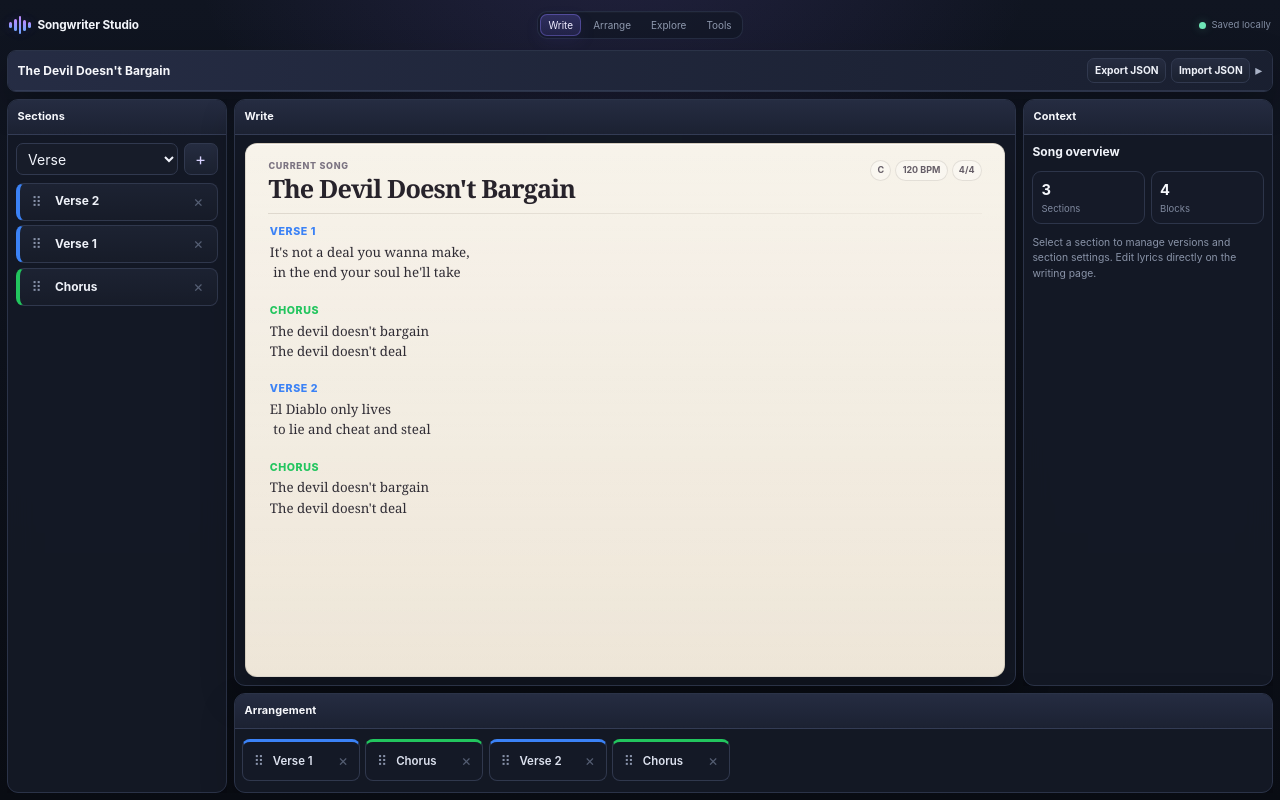
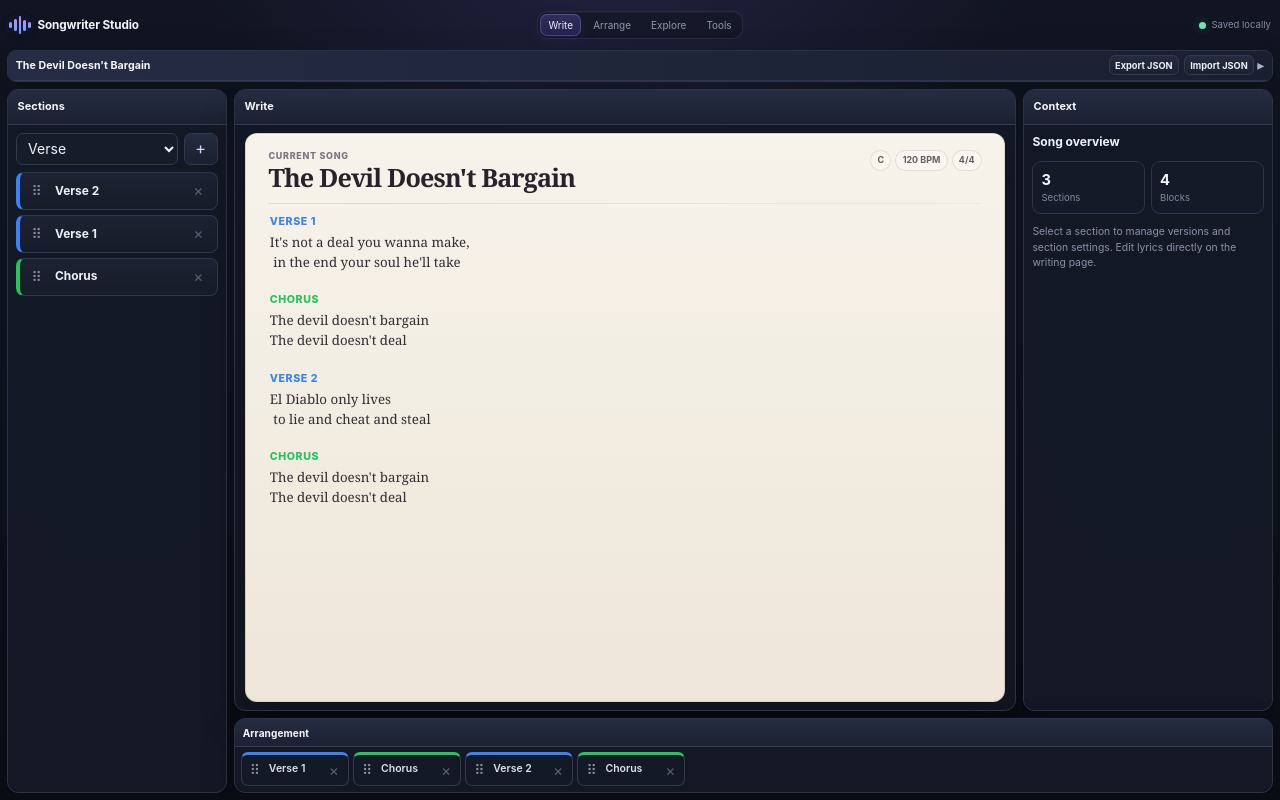
Before and after one commit to dstancomb3/Songwriter-Studio, a React (Vite) app: page / in a window 1280 px wide. Built offline with nearby package versions, Linux system fonts and the light colour scheme.

Commit message:
Refine Write selection and compact layout

```diff
--- a/src/index.css
+++ b/src/index.css
@@ -1081,3 +1081,85 @@ h4 {
     grid-template-columns: 190px minmax(0, 1fr) 220px;
   }
 }
+
+
+/* Write interaction refinement */
+
+.preview-section {
+  position: relative;
+  cursor: text;
+  transition:
+    background 140ms ease,
+    box-shadow 140ms ease;
+}
+
+.preview-section--selected {
+  background: rgba(116, 101, 170, 0.08);
+  box-shadow:
+    inset 3px 0 0 rgba(116, 101, 170, 0.2);
+}
+
+.preview-section--selected:hover {
+  background: rgba(116, 101, 170, 0.11);
+}
+
+.song-strip .app-panel__header {
+  min-height: 28px;
+  padding: 0.3rem 0.55rem;
+}
+
+.song-strip .app-panel__header > span:first-child {
+  font-size: 0.76rem;
+}
+
+.song-strip .app-panel__header-actions {
+  gap: 0.22rem;
+}
+
+.song-strip .app-panel__header-actions button {
+  padding: 0.18rem 0.38rem;
+  border-radius: 6px;
+  font-size: 0.66rem;
+}
+
+.workspace-arrangement .app-panel__header {
+  min-height: 28px;
+  padding: 0.3rem 0.55rem;
+  font-size: 0.72rem;
+}
+
+.workspace-arrangement .app-panel__body {
+  padding: 0.28rem 0.42rem 0.34rem;
+}
+
+.arrangement-track {
+  min-height: 36px;
+  gap: 0.3rem;
+}
+
+.arrangement-item--horizontal {
+  min-width: 108px;
+  max-width: 154px;
+  min-height: 34px;
+  grid-template-columns: 20px minmax(0, 1fr) 21px;
+  padding: 0.16rem 0.22rem;
+  border-radius: 7px;
+}
+
+.arrangement-item--horizontal .arrangement-item__drag,
+.arrangement-item--horizontal .arrangement-item__remove {
+  width: 20px;
+  height: 20px;
+}
+
+.arrangement-item--horizontal .arrangement-item__title {
+  font-size: 0.75rem;
+}
+
+.arrangement-drop-target--horizontal {
+  height: 34px;
+}
+
+.arrangement-empty--horizontal {
+  min-height: 34px;
+}
```
